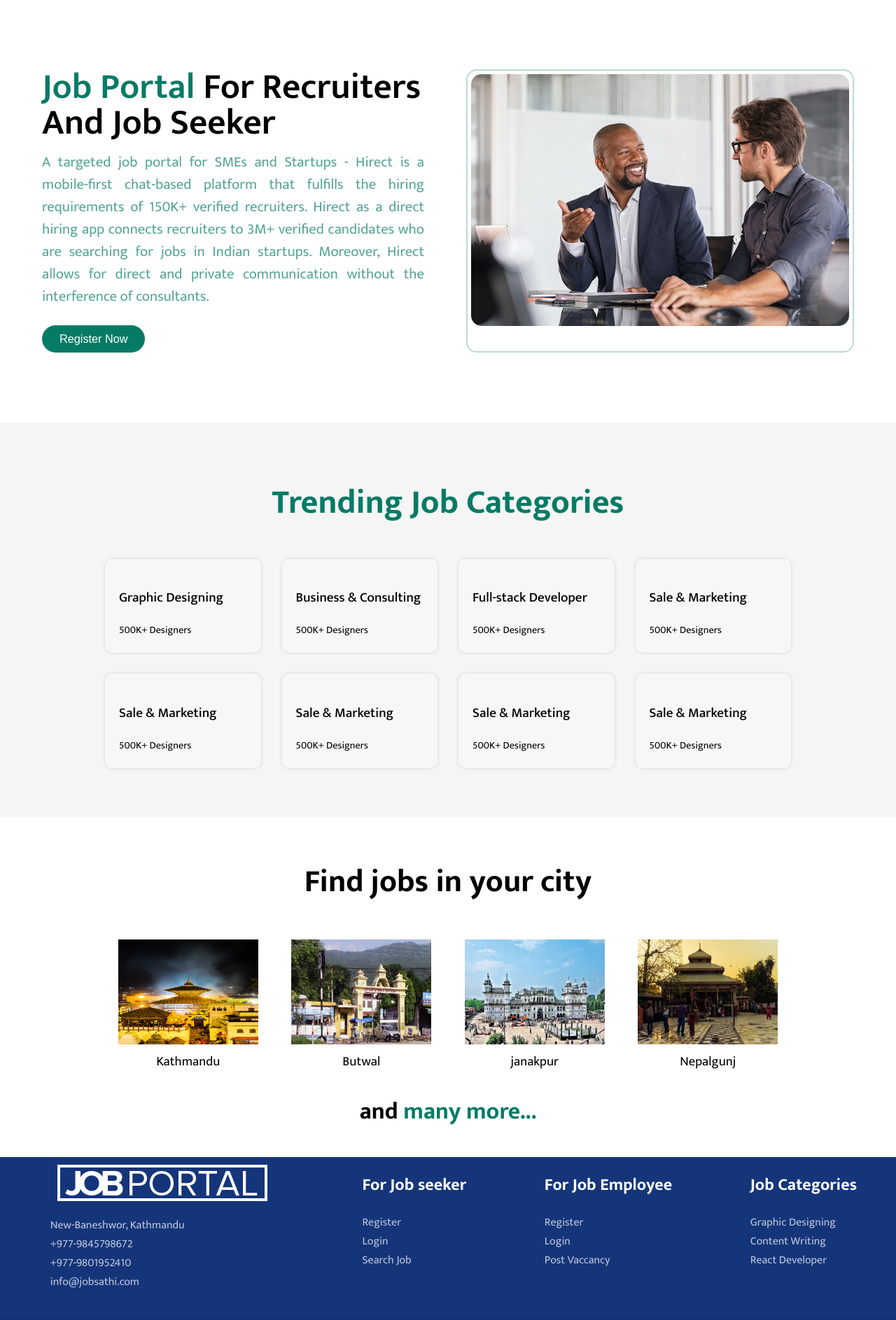
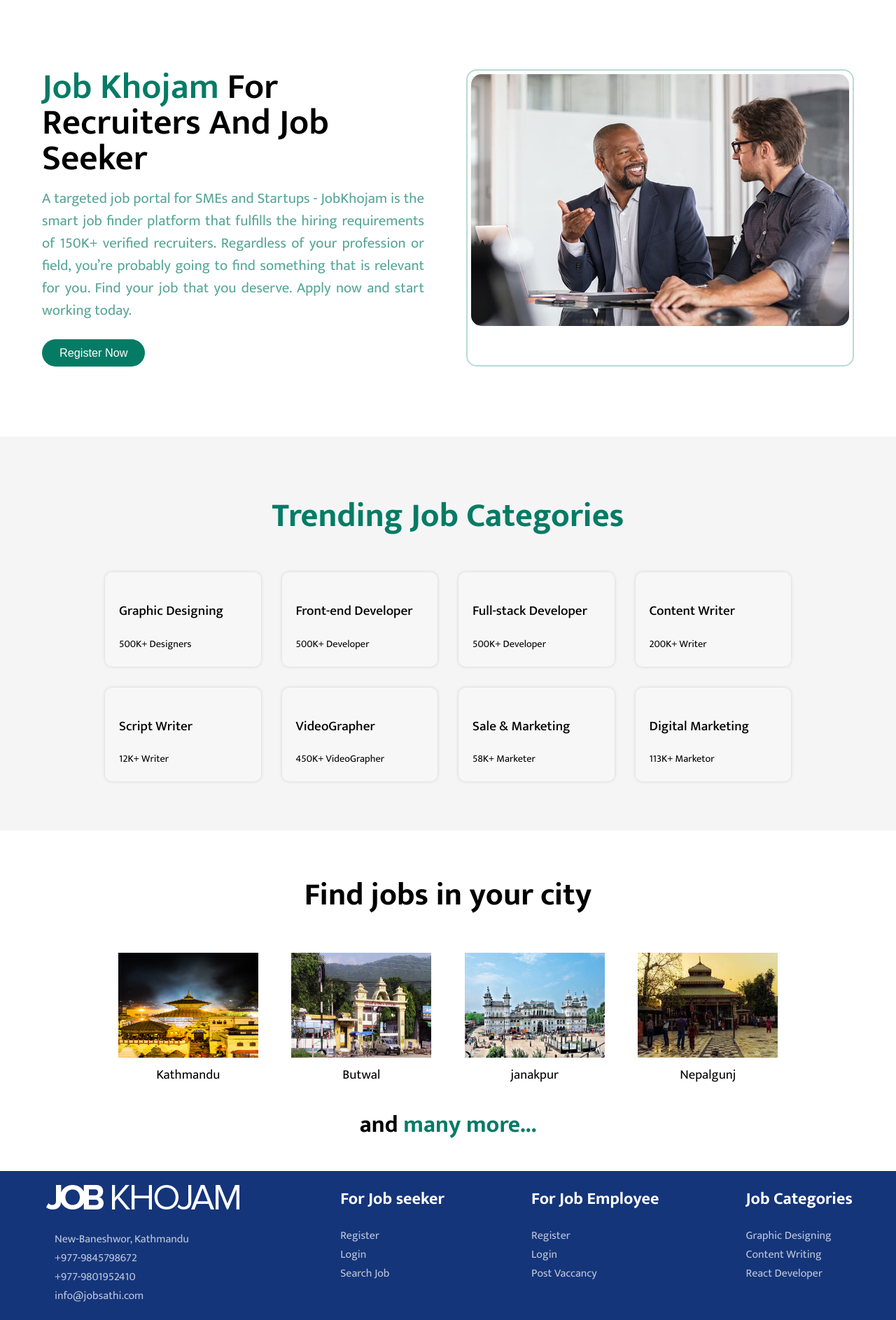
Before and after one commit to ThePrinceKushwaha/job-portal, a PHP site: page / in a window 1280 px wide. Shown: the part 585-2472 px from the top of the page at 70% size. Run offline with PHP 8.4, Linux system fonts and the light colour scheme; the visitor is signed in with stand-in values (Sample User, id 1); some libraries are stand-ins or nearby versions; some web fonts are replaced.

Commit message:
logo changes made

```diff
--- a/admin/headtitle.php
+++ b/admin/headtitle.php
@@ -15,7 +15,7 @@
 	<div class="admin_container">
 		<div class="right__container">
 			<div class="logo">
-				<a href="/admindash.php"><img src="../assets/images/jp-logo-light.png" alt="jobkhojam_logo"></a>
+				<a href="/admindash.php"><img src="../assets/images/job-khojam-light.png" alt="jobkhojam_logo"></a>
 			</div>
 			<div class="admindashtitle">
 
--- a/assets/css/style.css
+++ b/assets/css/style.css
@@ -433,3 +433,23 @@
     align-items: center;
     flex-wrap: nowrap;
 }
+#myBtn {
+    display: none; /* Hidden by default */
+    position: fixed; /* Fixed/sticky position */
+    bottom: 20px; /* Place the button at the bottom of the page */
+    right: 30px; /* Place the button 30px from the right */
+    z-index: 99; /* Make sure it does not overlap */
+    border: none; /* Remove borders */
+    outline: none; /* Remove outline */
+    background-color: red; /* Set a background color */
+    color: white; /* Text color */
+    cursor: pointer; /* Add a mouse pointer on hover */
+    padding: 15px; /* Some padding */
+    border-radius: 10px; /* Rounded corners */
+    font-size: 18px; /* Increase font size */
+    transform: 0.4s smooth;
+  }
+
+  #myBtn:hover {
+    background-color: #555; /* Add a dark-grey background on hover */
+  }
--- a/assets/js/app.js
+++ b/assets/js/app.js
@@ -1,10 +1,10 @@
 console.log("JS loaded successfully");
 
 
-function validateForm(e){
+function validateForm(e) {
     var fullname = document.getElementById('fullname');
 
-    var username=document.getElementById("username").value;
+    var username = document.getElementById("username").value;
 
     var email = document.getElementById("email").value;
     var mobile = document.getElementById("mobile").value;
@@ -12,13 +12,13 @@
     var password = document.getElementById("password").value;
     var cpassword = document.getElementById("cpassword").value;
 
-    var name_pattern =/^[a-z A-Z]{2,30}/;
-    var email_pattern =/^\w+@[a-z A-Z]+?\.[a-z A-Z]{2,3}$/;
-    var phone_pattern=/^[0-9]{10}$/;
-    var password_pattern=/^\w+$/;
-    var age_pattern=/^\d{1,3}$/;
+    var name_pattern = /^[a-z A-Z]{2,30}/;
+    var email_pattern = /^\w+@[a-z A-Z]+?\.[a-z A-Z]{2,3}$/;
+    var phone_pattern = /^[0-9]{10}$/;
+    var password_pattern = /^\w+$/;
+    var age_pattern = /^\d{1,3}$/;
 
-    var address_pattern =/^[a-zA-Z ]{7,}$/;
+    var address_pattern = /^[a-zA-Z ]{7,}$/;
     console.log(userName);
     console.log(email);
     console.log(contact);
@@ -28,14 +28,41 @@
 
 
 
-    if(userName.search(name_pattern)<0){
+    if (userName.search(name_pattern) < 0) {
         alert("Name pattern doesn't match");
         return false;
     }
-    if(email.search(email_pattern)<0){
+    if (email.search(email_pattern) < 0) {
         alert("please enter the valid email address");
         return false;
     }
 
 
-        }
+}
+
+
+//Get the button:
+mybutton = document.getElementById("myBtn");
+
+// When the user scrolls down 20px from the top of the document, show the button
+window.onscroll = function() {scrollFunction()};
+
+function scrollFunction() {
+  if (document.body.scrollTop > 20 || document.documentElement.scrollTop > 20) {
+    mybutton.style.display = "block";
+  } else {
+    mybutton.style.display = "none";
+  }
+}
+
+// When the user clicks on the button, scroll to the top of the document
+function topFunction() {
+  document.body.scrollTop = 0; // For Safari
+  document.documentElement.scrollTop = 0; // For Chrome, Firefox, IE and Opera
+}
+
+function scrollToTop() {
+    var totop= document.getElementById('totop');
+
+
+}
--- a/footer.php
+++ b/footer.php
@@ -1,8 +1,10 @@
+
+    <button onclick="topFunction()" id="myBtn" title="Go to top"><i class="fa-solid fa-arrow-up"></i></button>
     <!-- footer starting -->
     <footer id="footer__wrapper">
         <div class="footer__main">
             <div class="info__wrapper footer_info">
-                <img src="assets/images/jp-logo-light.png" alt="footer-logo" class="footer-logo">
+                <img src="assets/images/job-khojam-light.png" alt="footer-logo" class="footer-logo">
                 <div class="footer_contactInfo">
                     <ul class="icon_text">
                         <li><i class="fa-solid fa-location-dot"></i> <a href="">New-Baneshwor, Kathmandu</a></li>
@@ -11,11 +13,11 @@
                         <li><i class="fa-solid fa-envelope"></i> <a href="">info@jobsathi.com</a></li>
                     </ul>
                     <ul class="social_icons">
-                        <li><i class="fa-brands fa-facebook-f"></i><a href="" alt=""></a></li>
-                        <li><i class="fa-brands fa-github"></i><a href="" alt=""></a></li>
-                        <li><i class="fa-brands fa-twitter"></i><a href="" alt=""></a></li>
-                        <li><i class="fa-brands fa-instagram"></i><a href="" alt=""></a></li>
-                        <li><i class="fa-brands fa-linkedin"></i><a href="" alt=""></a></li>
+                        <li><i class="fa-brands fa-facebook-f"></i><a href="https://www.facebook.com/Princesingh609/" alt="princesingh"></a></li>
+                        <li><i class="fa-brands fa-github"></i><a href="https://github.com/ThePrinceKushwaha" alt="ThePrinceKushwaha"></a></li>
+                        <li><i class="fa-brands fa-twitter"></i><a href="https://www.twitter.com/princekushwaha_" alt="PrinceKushwaha"></a></li>
+                        <li><i class="fa-brands fa-instagram"></i><a href="https://www.instagram.com/princekushwaha22" alt="PrinceKushwaha22"></a></li>
+                        <li><i class="fa-brands fa-linkedin"></i><a href="https://www.linkedin.com/in/aprincekushwaha" alt="princekushwaha"></a></li>
                     </ul>
                 </div>
             </div>
--- a/header.php
+++ b/header.php
@@ -15,13 +15,13 @@
         <div class="container">
             <div class="navigation__bar">
                 <div class="logo_wrapper">
-                    <a href="index.php"><img src="assets/images/jp-logo-dark.png" alt="logo"></a>
+                    <a href="index.php"><img src="assets/images/jb-khojam-dark.png" alt="logo"></a>
                 </div>
                 <div class="navigation">
                     <ul class="menu">
-                        <li><a href="jobs.php">Jobs</a></li>
-                        <li><a href="services.php">Services</a></li>
-                        <li><a href="3">Blog</a></li>
+                        <!-- <li><a href="jobs.php">Jobs</a></li> -->
+                        <!-- <li><a href="services.php">Services</a></li> -->
+                        <li><a href="https://jobkhojam.com/blog">Blog</a></li>
                         <li><a href="about.php">About Us</a></li>
                         <li><a href="contact.php">Contact Us</a></li>
                     </ul>
--- a/index.php
+++ b/index.php
@@ -19,10 +19,11 @@
             <div class="container job__1324">
                 <div class="jp_info_1">
                         <div class="jp__info__title">
-                            <span class="jp__info_h1">Job Portal</span> for <span class="jp__recruiter">recruiters</span> and <span class="jp__jobseeker">Job seeker</span>
+                            <span class="jp__info_h1">Job Khojam</span> for <span class="jp__recruiter">recruiters</span> and <span class="jp__jobseeker">Job seeker</span>
                         </div>
                         <div class="jp__info__desc">
-                            A targeted job portal for SMEs and Startups - Hirect is a mobile-first chat-based platform that fulfills the hiring requirements of 150K+ verified recruiters. Hirect as a direct hiring app connects recruiters to 3M+ verified candidates who are searching for jobs in Indian startups. Moreover, Hirect allows for direct and private communication without the interference of consultants.
+                            A targeted job portal for SMEs and Startups - JobKhojam is the smart job finder platform that fulfills the hiring requirements of 150K+ verified recruiters.
+                            Regardless of your profession or field, you’re probably going to find something that is relevant for you. Find your job that you deserve. Apply now and start working today.
                         </div>
                         <div class="register__now"><button  class="btn">Register Now</button></div>
 
@@ -50,8 +51,8 @@
 
                 <div class="trendingjob__card">
                     <div class="trendcat__info">
-                        <h3>Business & Consulting</h3>
-                        <div class="trend__total">500K+ Designers</div>
+                        <h3>Front-end Developer</h3>
+                        <div class="trend__total">500K+ Developer</div>
                     </div>
                 </div>
 
@@ -59,39 +60,39 @@
                 <div class="trendingjob__card">
                     <div class="trendcat__info">
                         <h3>Full-stack Developer</h3>
-                        <div class="trend__total">500K+ Designers</div>
+                        <div class="trend__total">500K+ Developer</div>
                     </div>
                 </div>
 
                 <div class="trendingjob__card">
                     <div class="trendcat__info">
-                        <h3>Sale & Marketing</h3>
-                        <div class="trend__total">500K+ Designers</div>
+                        <h3>Content Writer</h3>
+                        <div class="trend__total">200K+ Writer</div>
                     </div>
                 </div>
 
                 <div class="trendingjob__card">
                     <div class="trendcat__info">
-                        <h3>Sale & Marketing</h3>
-                        <div class="trend__total">500K+ Designers</div>
+                        <h3>Script Writer</h3>
+                        <div class="trend__total">12K+ Writer</div>
+                    </div>
+                </div>
+                <div class="trendingjob__card">
+                    <div class="trendcat__info">
+                        <h3>VideoGrapher</h3>
+                        <div class="trend__total">450K+ VideoGrapher</div>
                     </div>
                 </div>
                 <div class="trendingjob__card">
                     <div class="trendcat__info">
                         <h3>Sale & Marketing</h3>
-                        <div class="trend__total">500K+ Designers</div>
+                        <div class="trend__total">58K+ Marketer</div>
                     </div>
                 </div>
                 <div class="trendingjob__card">
                     <div class="trendcat__info">
-                        <h3>Sale & Marketing</h3>
-                        <div class="trend__total">500K+ Designers</div>
-                    </div>
-                </div>
-                <div class="trendingjob__card">
-                    <div class="trendcat__info">
-                        <h3>Sale & Marketing</h3>
-                        <div class="trend__total">500K+ Designers</div>
+                        <h3>Digital Marketing</h3>
+                        <div class="trend__total">113K+ Marketor</div>
                     </div>
                 </div>
             </div>
```
Also changed, not shown: assets/images/jb-khojam-dark.png (added), assets/images/job-khojam-light.png (added).
